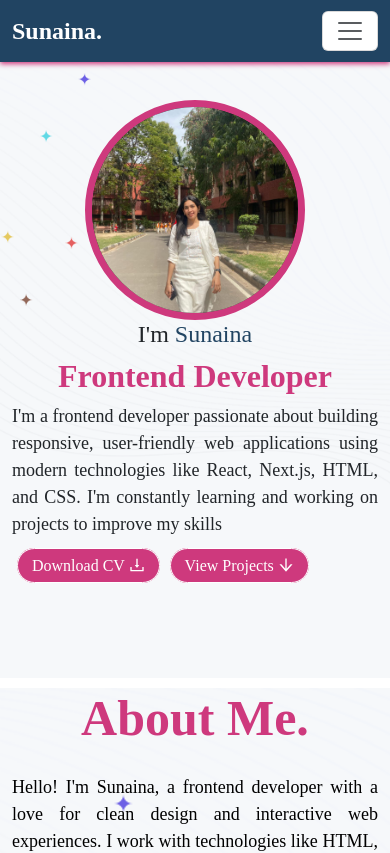
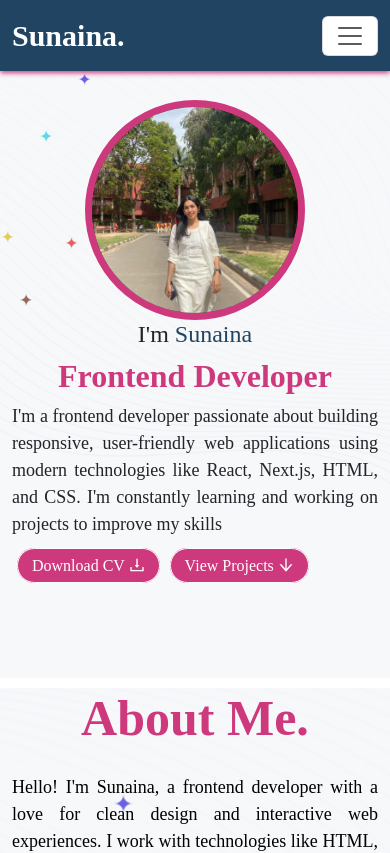
Before and after one commit to Sunaina204/my-portfolio, a Next.js app: page / in a window 390 px wide. Shown: the top 853 px of the page. Built offline with nearby package versions, Linux system fonts and the light colour scheme; what @ant-design/nextjs-registry would draw is missing.

Commit message:
Update style.css
update .name color

```diff
--- a/components/style.css
+++ b/components/style.css
@@ -31,7 +31,7 @@ button.navbar-toggler {
 .name {
   font-weight: 600;
   font-size: 30px;
- color : #fff;
+  color : #fff;
 }
 .name:hover {
  color : #fff;
@@ -238,9 +238,7 @@ img.skill-img1 {
 }
 /* Tablets & below */
 @media (max-width: 768px) {
-  .name {
-    font-size: 24px;
-  }
+
   .nav-links::before {
     display: none;
   }
```
